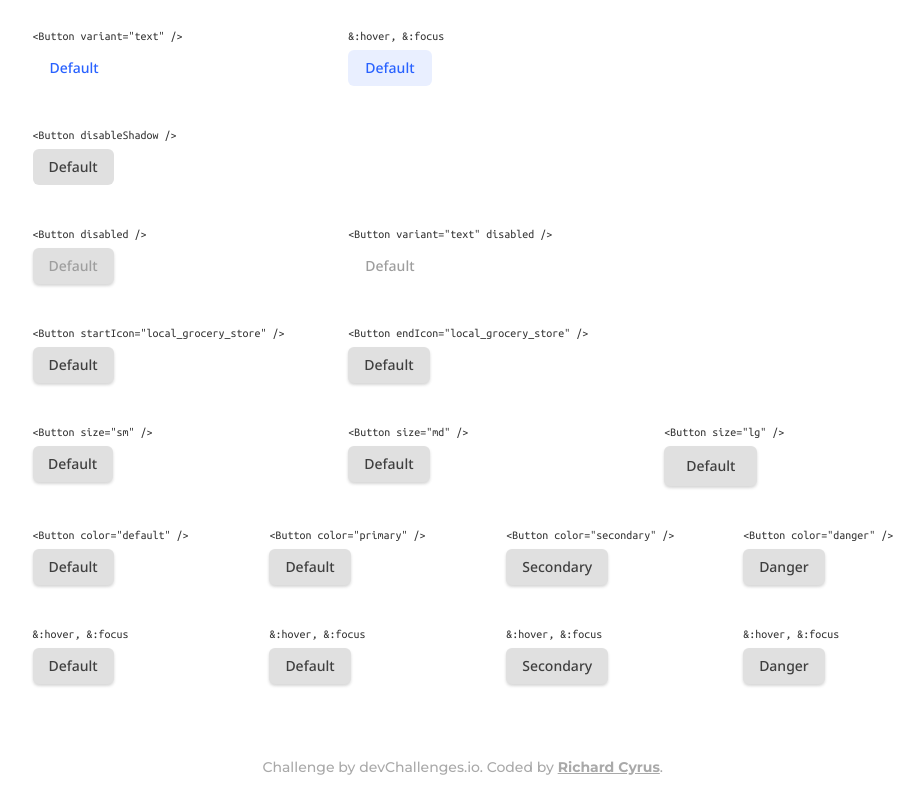
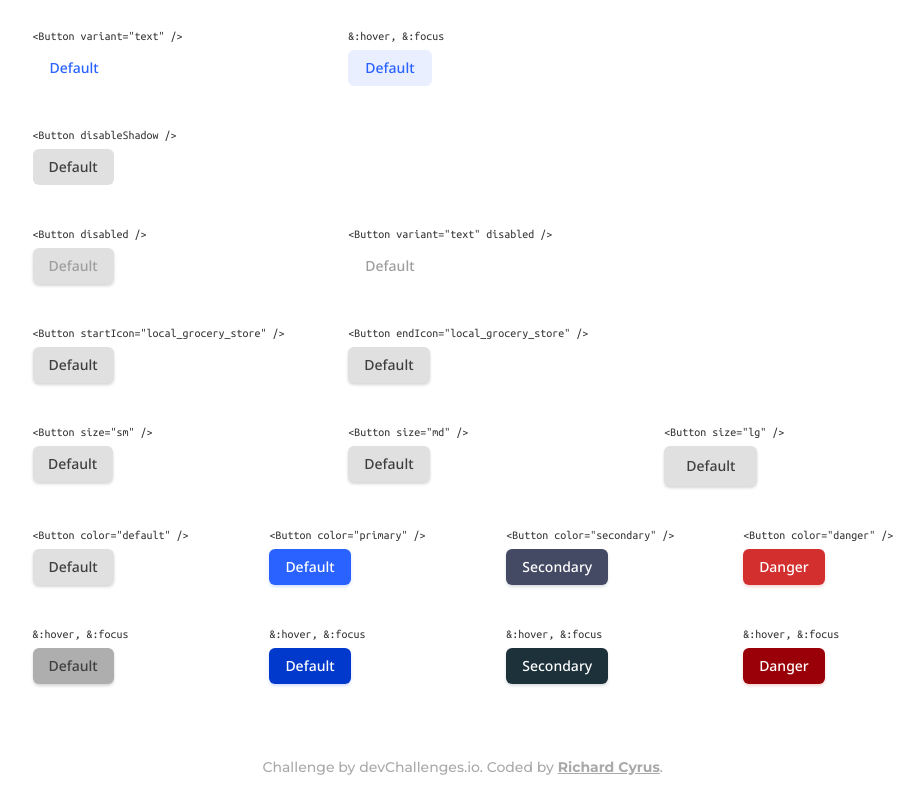
Before and after one commit to richardcyrus/devchallenges-button-component, a React (Vite) app: page / in a window 1280 px wide. Shown: the part 283-1083 px from the top of the page, without its empty margins (300-1222 px from the left). Built offline with nearby package versions, Linux system fonts and the light colour scheme.

Commit message:
feat: basic support for the color prop

```diff
--- a/src/App.tsx
+++ b/src/App.tsx
@@ -114,11 +114,11 @@ function App() {
                   <p className="element-heading">
                     &lt;Button color="default" /&gt;
                   </p>
-                  <Button />
+                  <Button color="default" />
                 </div>
                 <div className="example">
                   <p className="element-heading">&amp;:hover, &amp;:focus</p>
-                  <Button />
+                  <Button color="default" className="hover" />
                 </div>
               </div>
               <div className="column">
@@ -126,11 +126,11 @@ function App() {
                   <p className="element-heading">
                     &lt;Button color="primary" /&gt;
                   </p>
-                  <Button />
+                  <Button color="primary" />
                 </div>
                 <div className="example">
                   <p className="element-heading">&amp;:hover, &amp;:focus</p>
-                  <Button />
+                  <Button color="primary" className="hover" />
                 </div>
               </div>
               <div className="column">
@@ -138,11 +138,13 @@ function App() {
                   <p className="element-heading">
                     &lt;Button color="secondary" /&gt;
                   </p>
-                  <Button>Secondary</Button>
+                  <Button color="secondary">Secondary</Button>
                 </div>
                 <div className="example">
                   <p className="element-heading">&amp;:hover, &amp;:focus</p>
-                  <Button>Secondary</Button>
+                  <Button color="secondary" className="hover">
+                    Secondary
+                  </Button>
                 </div>
               </div>
               <div className="column">
@@ -150,11 +152,13 @@ function App() {
                   <p className="element-heading">
                     &lt;Button color="danger" /&gt;
                   </p>
-                  <Button>Danger</Button>
+                  <Button color="danger">Danger</Button>
                 </div>
                 <div className="example">
                   <p className="element-heading">&amp;:hover, &amp;:focus</p>
-                  <Button>Danger</Button>
+                  <Button color="danger" className="hover">
+                    Danger
+                  </Button>
                 </div>
               </div>
             </div>
--- a/src/components/Button.tsx
+++ b/src/components/Button.tsx
@@ -5,15 +5,17 @@ import classNames from 'classnames'
 import styles from './button.module.css'
 
 interface ButtonProps extends ButtonHTMLAttributes<HTMLButtonElement> {
-  variant?: 'outline' | 'text'
   children?: ReactNode
+  color?: 'default' | 'primary' | 'secondary' | 'danger'
   disableShadow?: boolean
   size?: 'sm' | 'md' | 'lg'
+  variant?: 'outline' | 'text'
 }
 
 const Button = ({
   children,
   className,
+  color,
   disableShadow,
   size,
   type = 'button',
@@ -21,6 +23,7 @@ const Button = ({
   ...rest
 }: ButtonProps) => {
   const buttonClass = classNames(styles.button, {
+    [`${styles[`${color}`]}`]: typeof color !== 'undefined',
     [`${styles[`${size}`]}`]: typeof size !== 'undefined',
     [`${styles[`${variant}`]}`]: typeof variant !== 'undefined',
     [`${styles['no-shadow']}`]:
--- a/src/components/button.module.css
+++ b/src/components/button.module.css
@@ -69,8 +69,63 @@ button.button {
   &.sm {
     padding: 0.375rem 0.75rem;
   }
+
   &.lg {
     padding: 0.6875rem 1.375rem;
+  }
+
+  &.primary {
+    background-color: var(--color-btn-bg-primary);
+    box-shadow: 0 2px 3px var(--color-btn-primary-shadow);
+    color: #fff;
+
+    &.hover,
+    &:hover,
+    &:focus,
+    &:active {
+      background-color: var(--color-btn-bg-primary-hover);
+    }
+
+    &:focus-visible {
+      box-shadow: 0 0 0 2px var(--color-btn-bg-primary);
+      outline: transparent solid;
+    }
+  }
+
+  &.secondary {
+    background-color: var(--color-btn-bg-secondary);
+    box-shadow: 0 2px 3px var(--color-btn-secondary-shadow);
+    color: #fff;
+
+    &.hover,
+    &:hover,
+    &:focus,
+    &:active {
+      background-color: var(--color-btn-bg-secondary-hover);
+    }
+
+    &:focus-visible {
+      box-shadow: 0 0 0 2px var(--color-btn-bg-secondary);
+      outline: transparent solid;
+    }
+  }
+
+  &.danger {
+    background-color: var(--color-btn-bg-danger);
+    box-shadow: 0 2px 3px var(--color-btn-danger-shadow);
+    color: #fff;
+
+    &.hover,
+    &:hover,
+    &:focus,
+    &:active {
+      background-color: var(--color-btn-bg-danger-hover);
+    }
+
+    &:focus-visible {
+      box-shadow: 0 0 0 2px var(--color-btn-bg-danger);
+      outline: transparent solid;
+    }
   }
 
   &.outline {
```
